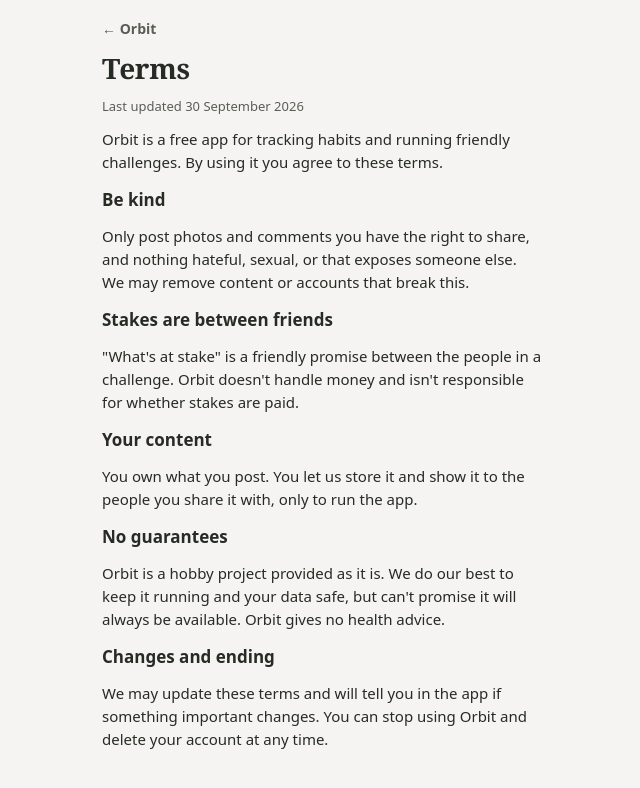
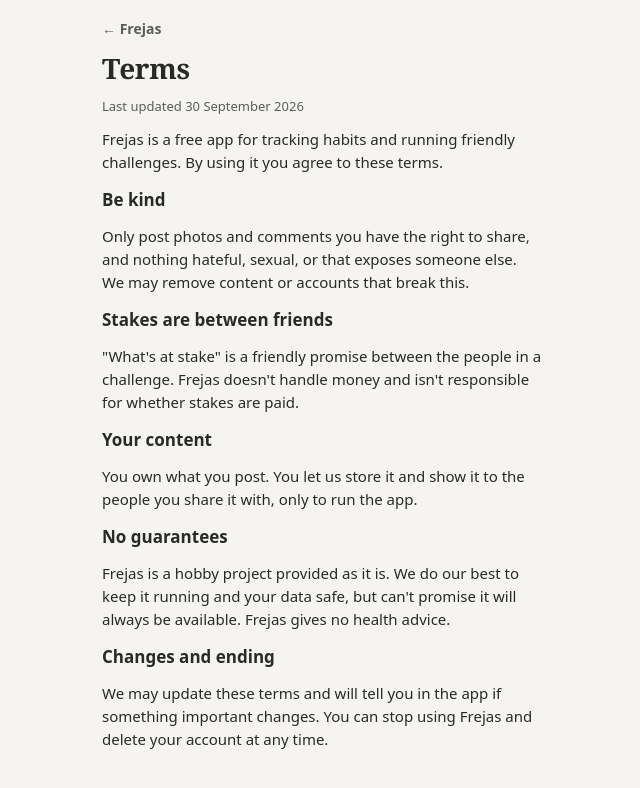
Before and after one commit to celinus123/Frejas, a Next.js app: page /terms in a window 1280 px wide. Shown: the top 788 px of the page, without its empty margins (318-958 px from the left). Built offline with nearby package versions, Linux system fonts and the light colour scheme; no server answers.

Commit message:
Rename app to Frejas
Co-Authored-By: Claude Opus 5.5 <noreply@anthropic.com>
Claude-Session: https://claude.ai/code/session_01PPaxiHZdcok5SQkM1R1wny

```diff
--- a/app/join/[token]/page.tsx
+++ b/app/join/[token]/page.tsx
@@ -40,7 +40,7 @@ export default function Join({ params }: { params: Promise<{ token: string }> })
       <div className="card" style={{ padding: 24, textAlign: "center", display: "flex", flexDirection: "column", gap: 10 }}>
         <div className="h1" style={{ fontSize: 24 }}>This link doesn't work</div>
         <p className="muted" style={{ margin: 0 }}>The challenge may have ended, or the link was replaced. Ask your friend for a new one.</p>
-        <Link href="/" className="btn btn-soft">Go to Orbit</Link>
+        <Link href="/" className="btn btn-soft">Go to Frejas</Link>
       </div>
     </main>
   );
--- a/app/layout.tsx
+++ b/app/layout.tsx
@@ -6,9 +6,9 @@ import "./globals.css";
 
 
 export const metadata: Metadata = {
-  title: "Orbit",
+  title: "Frejas",
   description: "Small habits, better together.",
-  appleWebApp: { capable: true, title: "Orbit", statusBarStyle: "default" },
+  appleWebApp: { capable: true, title: "Frejas", statusBarStyle: "default" },
   icons: { icon: "/icon-192.png", apple: "/apple-touch-icon.png" },
 };
 
--- a/app/manifest.ts
+++ b/app/manifest.ts
@@ -2,8 +2,8 @@ import type { MetadataRoute } from "next";
 
 export default function manifest(): MetadataRoute.Manifest {
   return {
-    name: "Orbit",
-    short_name: "Orbit",
+    name: "Frejas",
+    short_name: "Frejas",
     description: "Small habits, better together.",
     start_url: "/",
     display: "standalone",
--- a/app/privacy/page.tsx
+++ b/app/privacy/page.tsx
@@ -4,7 +4,7 @@ import { LegalPage } from "@/components/LegalPage";
 export default function Privacy() {
   return (
     <LegalPage title="Privacy policy" updated="30 September 2026">
-      <p>Orbit is run by [Your full name], [city], Sweden, who is responsible for your personal data. Contact: [your email].</p>
+      <p>Frejas is run by [Your full name], [city], Sweden, who is responsible for your personal data. Contact: [your email].</p>
       <h2 className="h2">What we store</h2>
       <p>Your email address (to sign you in), the name and optional photo you choose, the habits you create and when you tick them off, and the challenges, check-ins, photos and likes you add.</p>
       <p>Photos are resized and stripped of hidden information such as GPS location before they are uploaded.</p>
@@ -19,7 +19,7 @@ export default function Privacy() {
       <p>As long as you have an account. When you delete your account in Settings, your data is deleted right away and disappears from backups within 30 days.</p>
       <h2 className="h2">Your rights</h2>
       <p>You can download your data and delete your account in Settings at any time. You can also ask us to correct or delete data, and complain to the Swedish Authority for Privacy Protection (IMY).</p>
-      <p>Orbit is for people aged 13 and over.</p>
+      <p>Frejas is for people aged 13 and over.</p>
     </LegalPage>
   );
 }
--- a/app/settings/page.tsx
+++ b/app/settings/page.tsx
@@ -39,7 +39,7 @@ export default function Settings() {
     ]);
     const blob = new Blob([JSON.stringify({ exported_at: new Date().toISOString(), email, profile: p.data, habits: h.data, habit_logs: l.data, challenges_joined: m.data, check_ins: c.data }, null, 2)], { type: "application/json" });
     const a = document.createElement("a");
-    a.href = URL.createObjectURL(blob); a.download = "orbit-my-data.json"; a.click();
+    a.href = URL.createObjectURL(blob); a.download = "frejas-my-data.json"; a.click();
     URL.revokeObjectURL(a.href);
   }
 
@@ -110,7 +110,7 @@ export default function Settings() {
           <button className="btn" style={{ background: "var(--ink)", color: "var(--bg)" }} disabled={busy || typed.trim().toLowerCase() !== email.toLowerCase()} onClick={deleteAccount}>{busy ? "Deleting…" : "Delete my account"}</button>
         </section>
       )}
-      <div className="muted" style={{ textAlign: "center", fontSize: 12, marginTop: 10 }}>Orbit · version 0.1</div>
+      <div className="muted" style={{ textAlign: "center", fontSize: 12, marginTop: 10 }}>Frejas · version 0.1</div>
     </main>
   );
 }
--- a/app/terms/page.tsx
+++ b/app/terms/page.tsx
@@ -4,17 +4,17 @@ import { LegalPage } from "@/components/LegalPage";
 export default function Terms() {
   return (
     <LegalPage title="Terms" updated="30 September 2026">
-      <p>Orbit is a free app for tracking habits and running friendly challenges. By using it you agree to these terms.</p>
+      <p>Frejas is a free app for tracking habits and running friendly challenges. By using it you agree to these terms.</p>
       <h2 className="h2">Be kind</h2>
       <p>Only post photos and comments you have the right to share, and nothing hateful, sexual, or that exposes someone else. We may remove content or accounts that break this.</p>
       <h2 className="h2">Stakes are between friends</h2>
-      <p>"What's at stake" is a friendly promise between the people in a challenge. Orbit doesn't handle money and isn't responsible for whether stakes are paid.</p>
+      <p>"What's at stake" is a friendly promise between the people in a challenge. Frejas doesn't handle money and isn't responsible for whether stakes are paid.</p>
       <h2 className="h2">Your content</h2>
       <p>You own what you post. You let us store it and show it to the people you share it with, only to run the app.</p>
       <h2 className="h2">No guarantees</h2>
-      <p>Orbit is a hobby project provided as it is. We do our best to keep it running and your data safe, but can't promise it will always be available. Orbit gives no health advice.</p>
+      <p>Frejas is a hobby project provided as it is. We do our best to keep it running and your data safe, but can't promise it will always be available. Frejas gives no health advice.</p>
       <h2 className="h2">Changes and ending</h2>
-      <p>We may update these terms and will tell you in the app if something important changes. You can stop using Orbit and delete your account at any time.</p>
+      <p>We may update these terms and will tell you in the app if something important changes. You can stop using Frejas and delete your account at any time.</p>
     </LegalPage>
   );
 }
--- a/app/welcome/page.tsx
+++ b/app/welcome/page.tsx
@@ -101,7 +101,7 @@ function Welcome() {
       ) : (
         <div style={{ marginTop: 90, display: "flex", flexDirection: "column", alignItems: "center", gap: 20, textAlign: "center" }}>
           <Logo />
-          <div className="font-display" style={{ fontSize: 20, fontWeight: 600, color: "var(--primary)" }}>Orbit</div>
+          <div className="font-display" style={{ fontSize: 20, fontWeight: 600, color: "var(--primary)" }}>Frejas</div>
           <h1 className="h1" style={{ fontSize: 36 }}>Small habits,<br />better together.</h1>
           <p className="muted" style={{ fontSize: 15, lineHeight: 1.5, maxWidth: 280, margin: 0 }}>Keep your own routines and start friendly challenges with friends.</p>
         </div>
--- a/components/LegalPage.tsx
+++ b/components/LegalPage.tsx
@@ -4,7 +4,7 @@ import Link from "next/link";
 export function LegalPage({ title, updated, children }: { title: string; updated: string; children: ReactNode }) {
   return (
     <main className="page" style={{ gap: 12, paddingBottom: 60, lineHeight: 1.55, fontSize: 15 }}>
-      <Link href="/" className="muted" style={{ fontSize: 14, fontWeight: 700, textDecoration: "none" }}>← Orbit</Link>
+      <Link href="/" className="muted" style={{ fontSize: 14, fontWeight: 700, textDecoration: "none" }}>← Frejas</Link>
       <h1 className="h1">{title}</h1>
       <div className="muted" style={{ fontSize: 13 }}>Last updated {updated}</div>
       {children}
```
Also changed, not shown: 1 other file (tests, documents, lock files or other folders).
